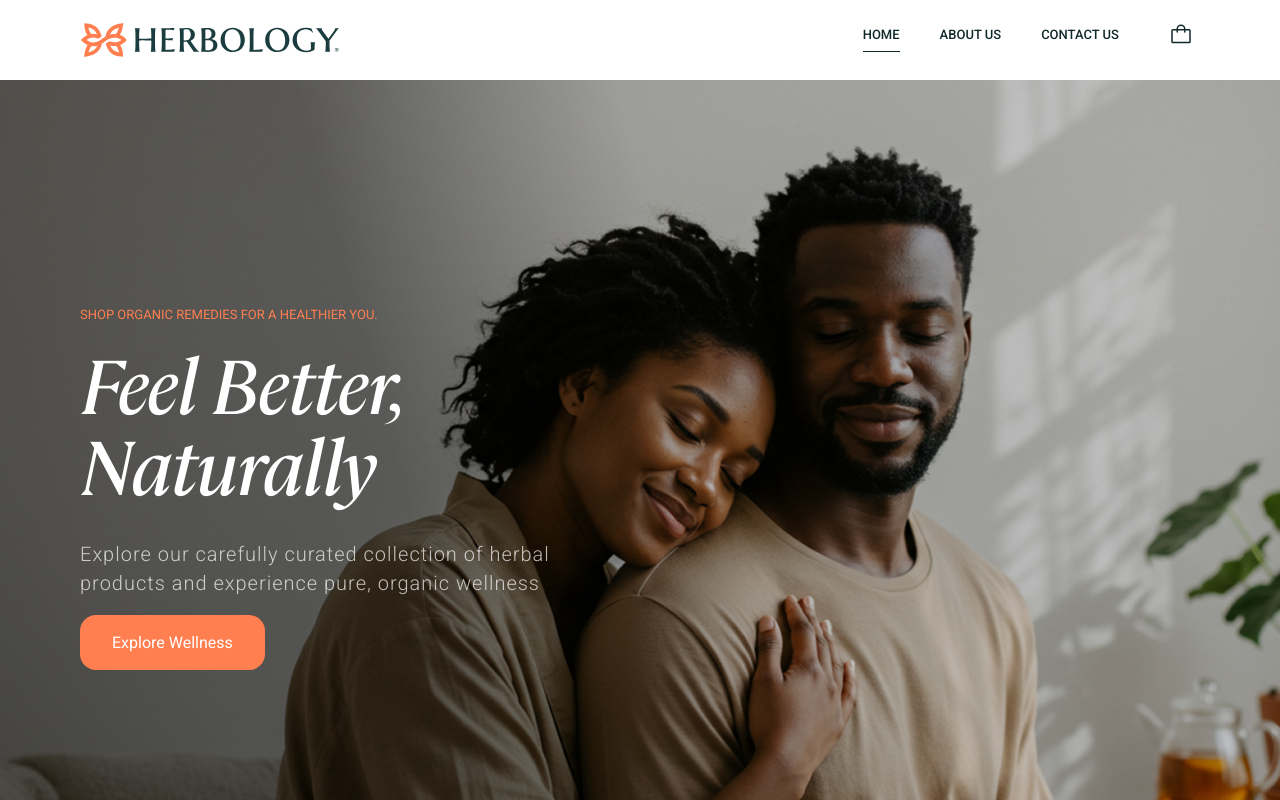
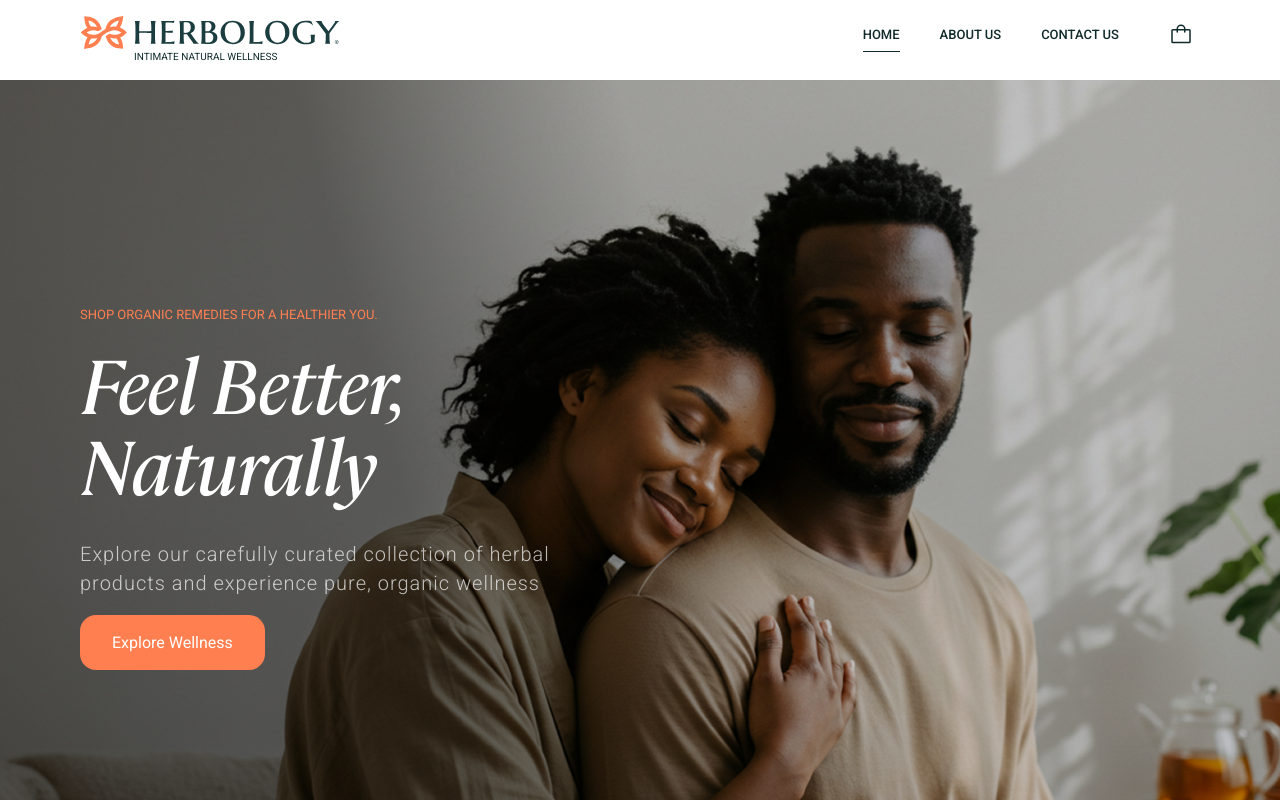
Before and after one commit to ejim11/herbology, a Next.js app: page / in a window 1280 px wide. Shown: the top 800 px of the page. Built offline with nearby package versions, Linux system fonts and the light colour scheme.

Commit message:
✅ updated the logo text

```diff
--- a/components/Header.tsx
+++ b/components/Header.tsx
@@ -59,6 +59,9 @@ const Header = () => {
     >
       <div className="w-[26rem]">
         <Image src={logo} alt="logo image" priority className="w-full h-full" />
+        <p className="text-[1rem] text-primary-1 ml-[5.4rem]">
+          INTIMATE NATURAL WELLNESS
+        </p>
       </div>
       <nav
         className={`max-sm:fixed max-sm:top-[8rem] max-sm:bottom-0 max-sm:right-0 max-sm:left-0 max-sm:h-screen max-sm:w-full max-sm:bg-[rgba(0,0,0,0.7)] max-sm:z-[100] max-sm:transition-all max-sm:duration-300 max-sm:ease-linear ml-auto mr-[5rem] max-smd:mr-[3rem] max-sm:mr-0 ${
```
